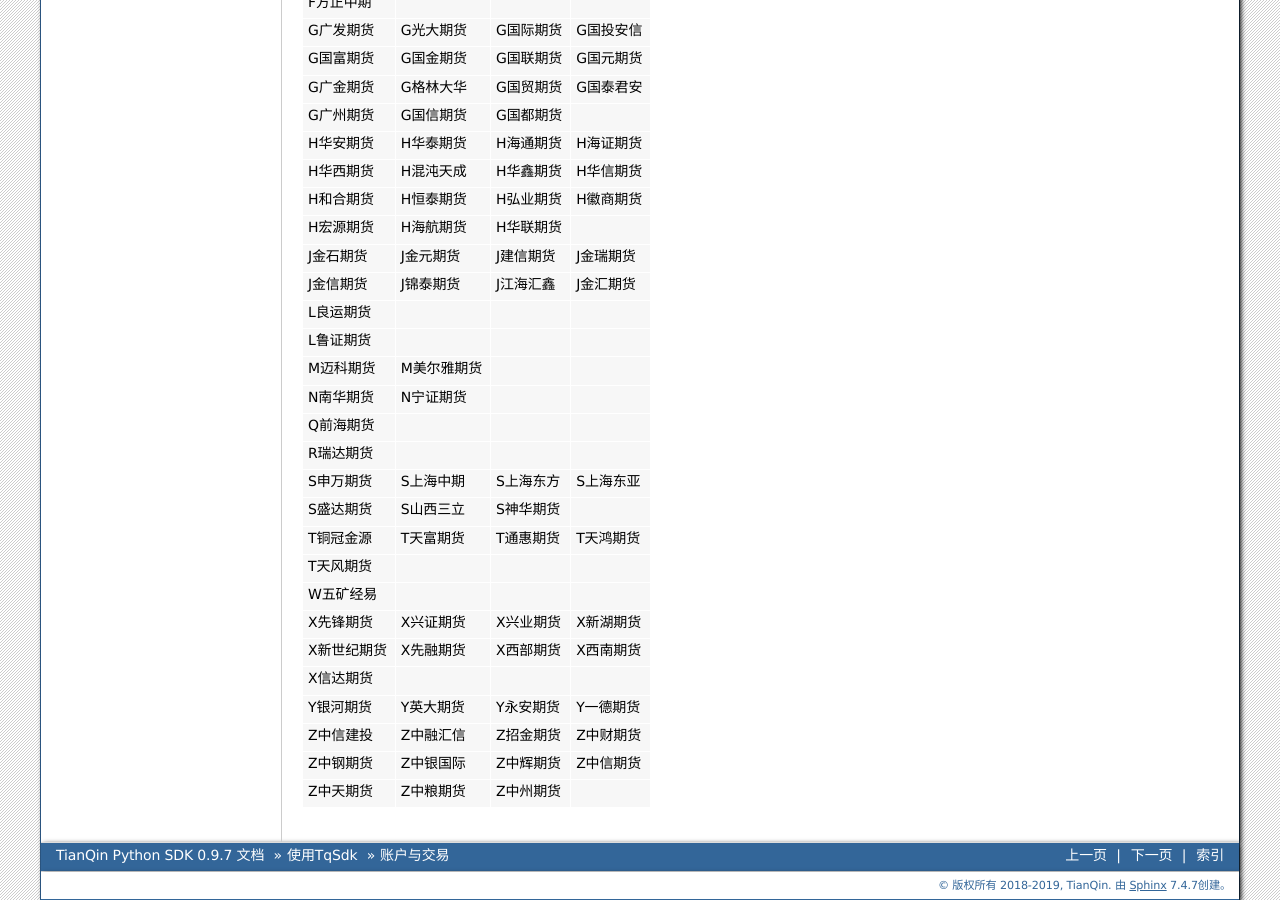
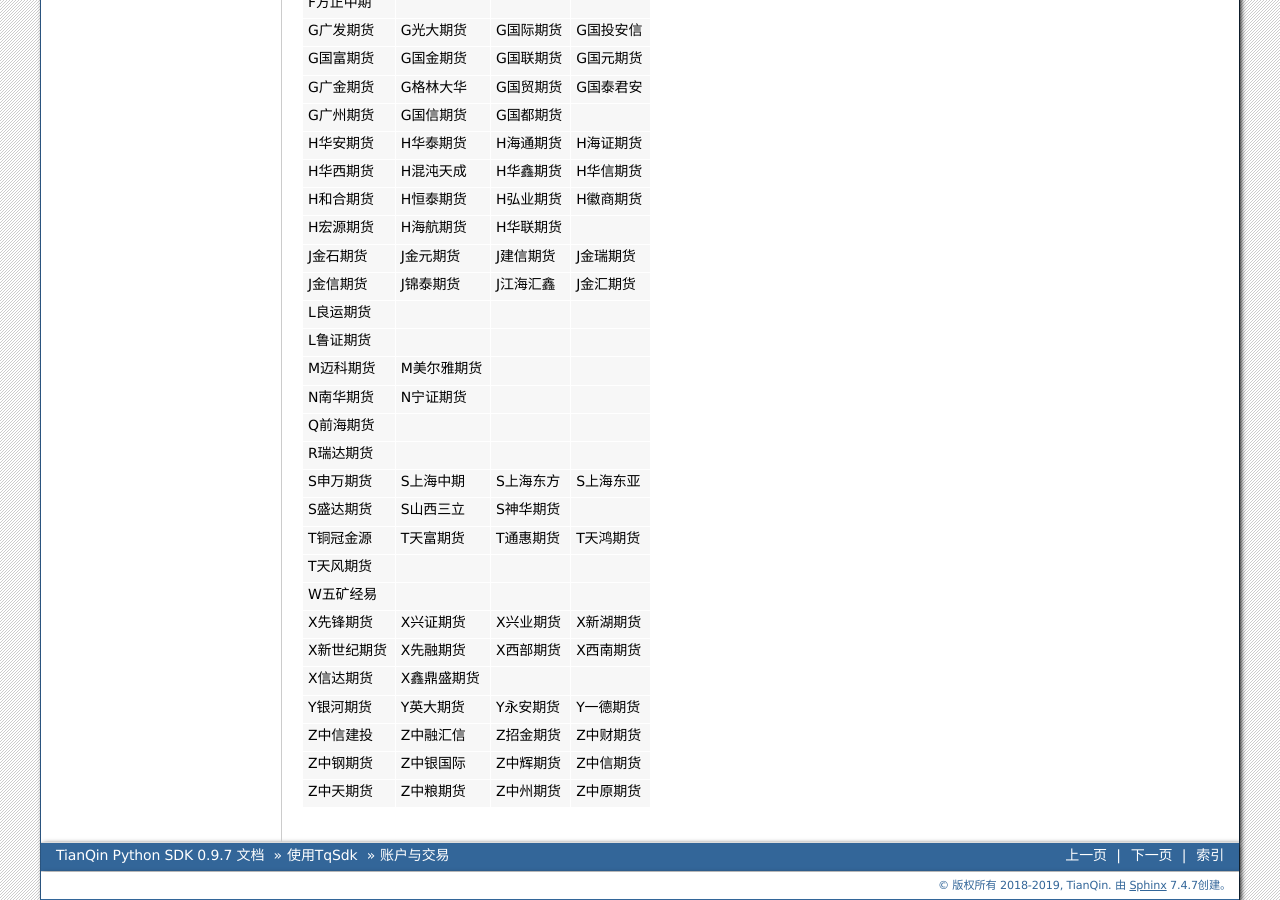
Before and after one commit to shinnytech/tqsdk-python, a Sphinx documentation site: the page built from doc/usage/trade.rst, in a window 1280 px wide and 900 px high, scrolled down 2572 px. Built offline with Sphinx 7.4.7, drawn with Linux system fonts in a browser that asks for light colours; comment, search, counter and statistics services are not loaded.

Commit message:
Update trade.rst
期货公司列表新增：鑫鼎盛期货，中原期货

```diff
--- a/doc/usage/trade.rst
+++ b/doc/usage/trade.rst
@@ -163,9 +163,9 @@
 W五矿经易
 X先锋期货       X兴证期货       X兴业期货   X新湖期货
 X新世纪期货     X先融期货       X西部期货   X西南期货
-X信达期货
+X信达期货       X鑫鼎盛期货
 Y银河期货       Y英大期货       Y永安期货   Y一德期货
 Z中信建投       Z中融汇信       Z招金期货   Z中财期货
 Z中钢期货       Z中银国际       Z中辉期货   Z中信期货
-Z中天期货       Z中粮期货       Z中州期货
+Z中天期货       Z中粮期货       Z中州期货   Z中原期货
 =============== =============== =========== ===========
```
